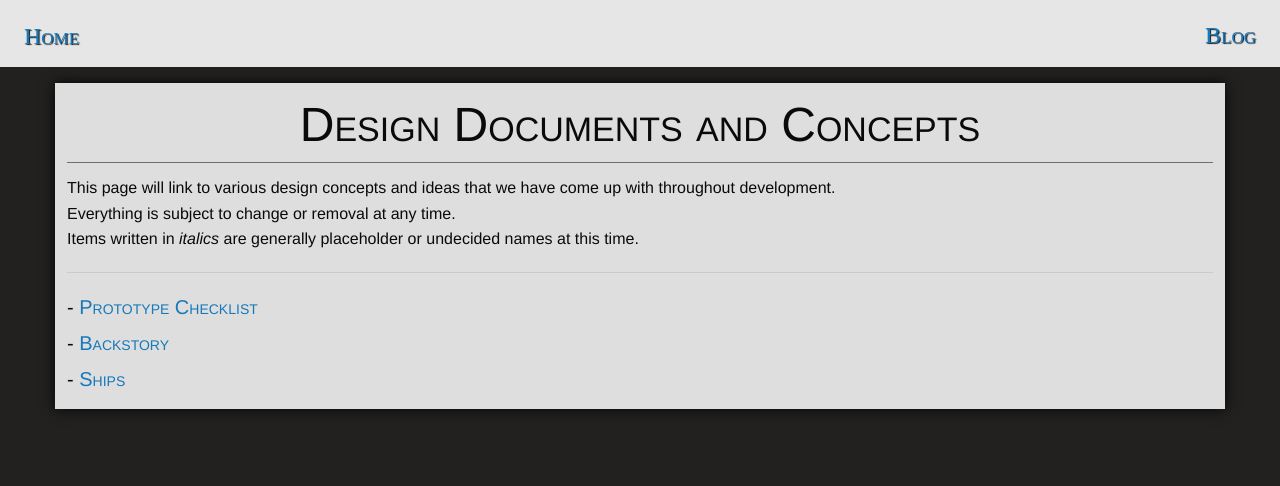
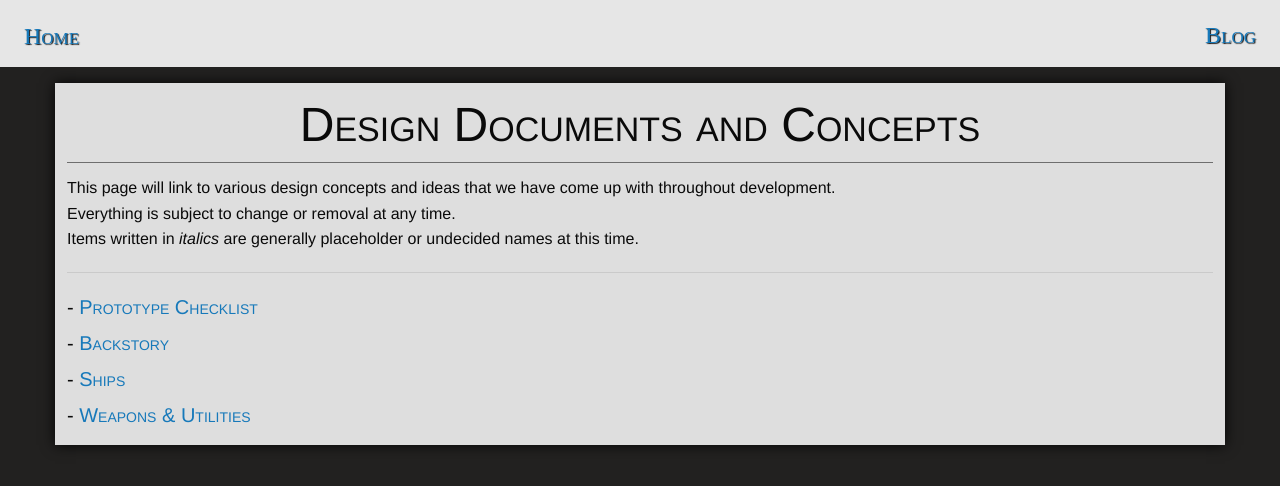
Before and after one commit to ori-sky/polar-space, a Jekyll site: the page built from design.md, in a window 1280 px wide. Shown: the top 486 px of the page. Built offline with Jekyll 4.4.1, drawn with Linux system fonts in a browser that asks for light colours; nearby versions of some CDN libraries; some web fonts are replaced; our own code applies the rules of GitHub Pages for plain Markdown files; library files that are not in the unit come from our copies.

Commit message:
design.md updated from https://stackedit.io/

```diff
--- a/design.md
+++ b/design.md
@@ -9,7 +9,8 @@ Items written in *italics* are generally placeholder or undecided names at this
 ### - [Prototype Checklist](designs/prototype)
 ### - [Backstory](designs/story)
 ### - [Ships](designs/ships)
+### - [Weapons & Utilities](designs/weapons)
 <!--stackedit_data:
-eyJoaXN0b3J5IjpbNDcyNDQ1OTYyLC0xNDU2NTg5NzcxLDkyNT
-c4NDkwMCwtMTM3MjQ2NzQ4NV19
+eyJoaXN0b3J5IjpbLTExNjUxNDE2OTEsNDcyNDQ1OTYyLC0xND
+U2NTg5NzcxLDkyNTc4NDkwMCwtMTM3MjQ2NzQ4NV19
 -->
```
